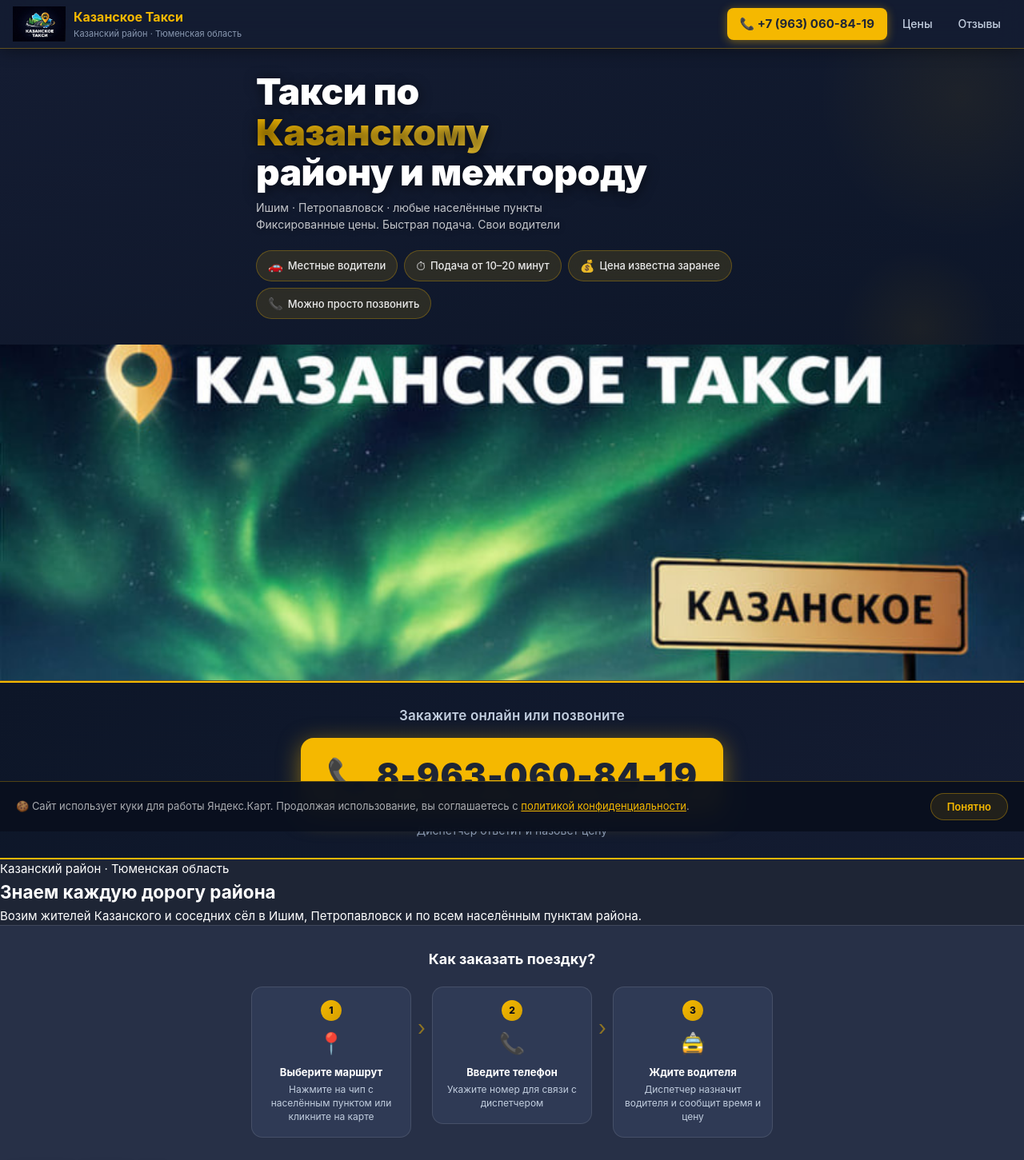
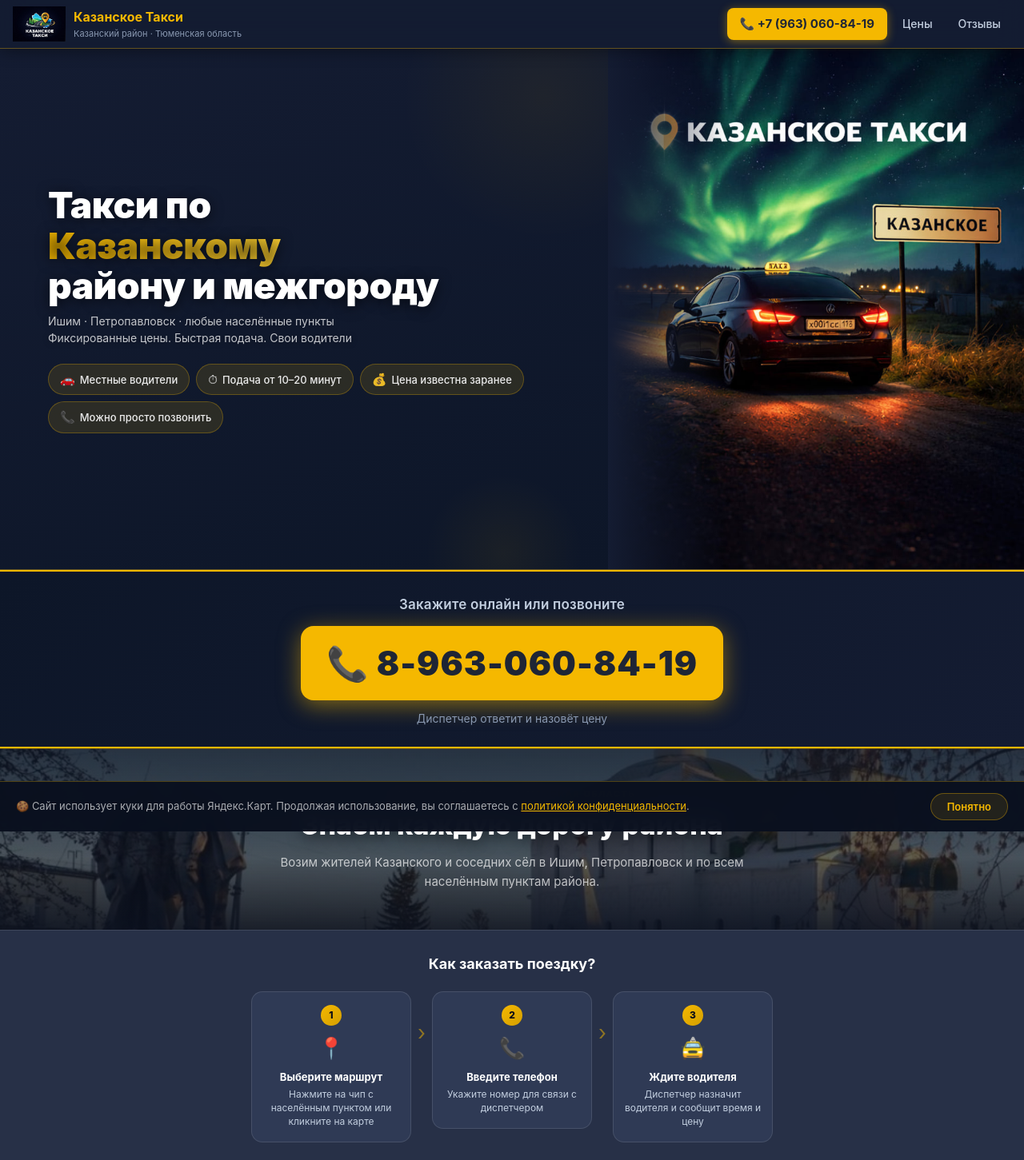
Before and after one commit to KPAVCHENKO/taxi, a Flask app: page / in a window 1280 px wide. Shown: the top 1451 px of the page at 80% size. Run offline with Flask 3, Linux system fonts and the light colour scheme; data that the repository does not hold is empty; some libraries are stand-ins or nearby versions.

Commit message:
Add files via upload

```diff
--- a/static/css/style.css
+++ b/static/css/style.css
@@ -184,31 +184,35 @@ body {
 }
 
 /* ═══════════════════════════════════════════════════════
-   HERO
+   HERO  — split layout
+   Мобайл: фото сверху (portrait, обрезан до верхней части),
+           текст снизу.
+   Десктоп (≥700px): текст слева, фото справа.
 ═══════════════════════════════════════════════════════ */
 .hero-section {
   border-bottom: 1px solid var(--border-gold);
   color: white;
-}
-
+  display: flex;
+  flex-direction: column;
+}
+
+/* ── Мобайл: фото идёт ПЕРВЫМ (через order: -1 в .hero-photo) ── */
 .hero-photo {
   width: 100%;
   line-height: 0;
-  background-color: #1A2438;
+  background: #0D1325;
   overflow: hidden;
+  flex-shrink: 0;
+  order: -1;
 }
 
 .hero-photo img {
   display: block;
   width: 100%;
-  height: auto;
-  max-height: 420px;
+  /* Фиксированная высота — показываем верх портрета: авто + аврора + знак */
+  height: 290px;
   object-fit: cover;
-  object-position: center 18%;
-}
-
-@media (max-width: 600px) {
-  .hero-photo img { max-height: none; object-fit: unset; }
+  object-position: center 12%;
 }
 
 .hero-content {
@@ -216,6 +220,54 @@ body {
   overflow: hidden;
   background: linear-gradient(160deg, #141C32 0%, #0D1628 100%);
   padding: 28px 20px 32px;
+  flex: 1;
+}
+
+/* ── Десктоп: split — текст слева, фото справа ── */
+@media (min-width: 700px) {
+  .hero-section {
+    flex-direction: row;
+    align-items: stretch;
+    min-height: 520px;
+  }
+
+  .hero-photo {
+    order: 0;            /* сбрасываем мобайл-order */
+    width: 42%;
+    max-width: 520px;
+    min-width: 280px;
+    flex-shrink: 0;
+    position: relative;
+  }
+
+  .hero-photo img {
+    width: 100%;
+    height: 100%;
+    object-fit: cover;
+    object-position: center top;
+  }
+
+  /* Плавный переход фото → контент */
+  .hero-photo::after {
+    content: '';
+    position: absolute;
+    inset: 0;
+    background: linear-gradient(to right, #141C32 0%, transparent 28%);
+    pointer-events: none;
+  }
+
+  .hero-content {
+    display: flex;
+    align-items: center;
+    padding: 48px 40px;
+  }
+
+  .hero-inner { max-width: 520px; }
+}
+
+@media (min-width: 1000px) {
+  .hero-content { padding: 56px 56px; }
+  .hero-section { min-height: 600px; }
 }
 
 .hero-inner {
@@ -1445,6 +1497,54 @@ body {
 .review-notice { font-size: 12px; color: var(--text-muted); margin-top: 10px; }
 
 /* ═══════════════════════════════════════════════════════
+   СЕКЦИЯ "О КАЗАНСКОМ" (фон — test-bg1.jpg)
+═══════════════════════════════════════════════════════ */
+.town-section {
+  position: relative;
+  overflow: hidden;
+  background-image:
+    linear-gradient(to bottom, rgba(10,16,30,0.80) 0%, rgba(10,16,30,0.65) 60%, rgba(10,16,30,0.92) 100%),
+    url('/static/img/test-bg1.jpg');
+  background-size: cover;
+  background-position: center 30%;
+  padding: 48px 20px;
+  text-align: center;
+  border-top: 1px solid var(--border-gold);
+}
+
+.town-section-inner {
+  max-width: 600px;
+  margin: 0 auto;
+  position: relative;
+  z-index: 2;
+}
+
+.town-section-label {
+  font-size: 11px;
+  font-weight: 700;
+  letter-spacing: 1.5px;
+  text-transform: uppercase;
+  color: var(--gold);
+  margin-bottom: 10px;
+  opacity: 0.85;
+}
+
+.town-section-title {
+  font-size: clamp(22px, 5vw, 34px);
+  font-weight: 800;
+  color: #fff;
+  line-height: 1.2;
+  margin-bottom: 14px;
+  text-shadow: 0 2px 20px rgba(0,0,0,0.7);
+}
+
+.town-section-sub {
+  font-size: 15px;
+  color: rgba(255,255,255,0.70);
+  line-height: 1.6;
+}
+
+/* ═══════════════════════════════════════════════════════
    ПОДВАЛ
 ═══════════════════════════════════════════════════════ */
 .site-footer {
@@ -1754,15 +1854,11 @@ body {
 
 .photo-card-interior {
   background-image:
-    linear-gradient(to top, rgba(13,22,40,0.92) 0%, rgba(13,22,40,0.40) 60%, rgba(13,22,40,0.15) 100%),
-    linear-gradient(135deg, #1C2B45 0%, #0D1628 100%);
-  background-color: #1C2B45;
-  min-height: 280px;
-}
-
-/* Если фото нет — красивый градиент-заглушка */
-.photo-card-interior:not([style*="background-image"]) {
-  background: linear-gradient(135deg, #0D1628 0%, #1C2B45 50%, #0D2040 100%);
+    linear-gradient(to top, rgba(8,12,24,0.96) 0%, rgba(8,12,24,0.55) 50%, rgba(8,12,24,0.18) 100%),
+    url('/static/img/interior.jpg');
+  background-size: cover;
+  background-position: center 40%;
+  min-height: 320px;
 }
 
 .photo-overlay {
```
